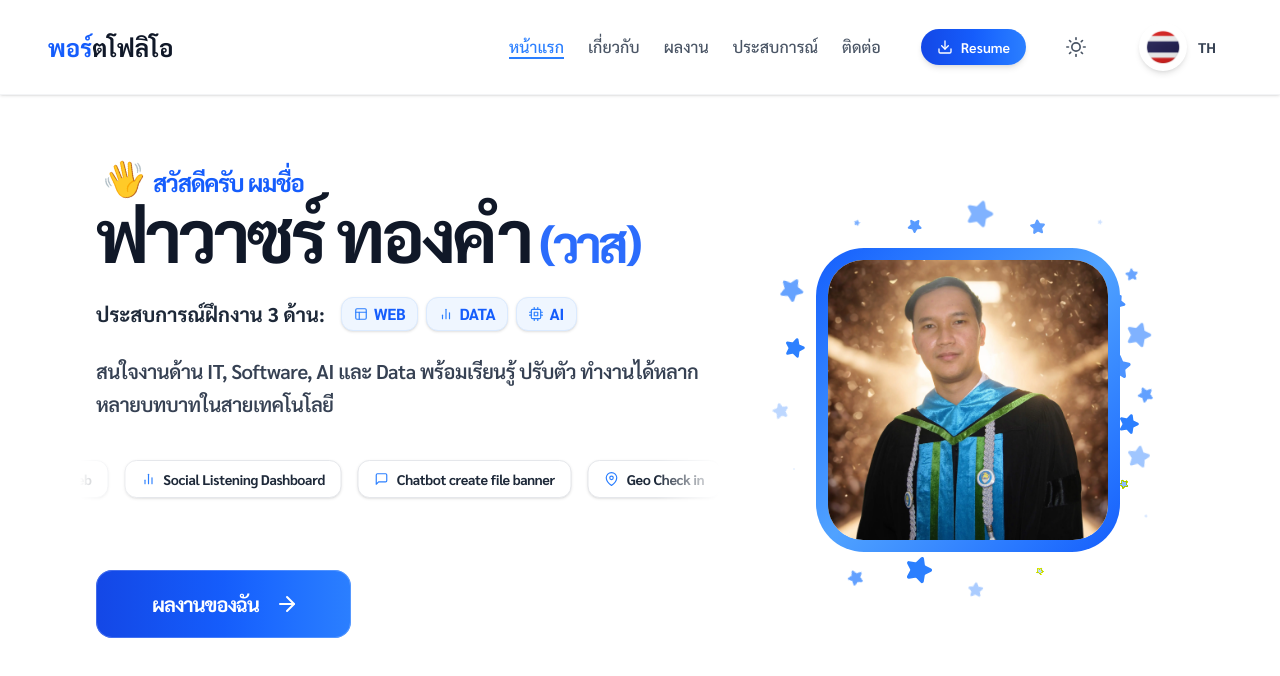
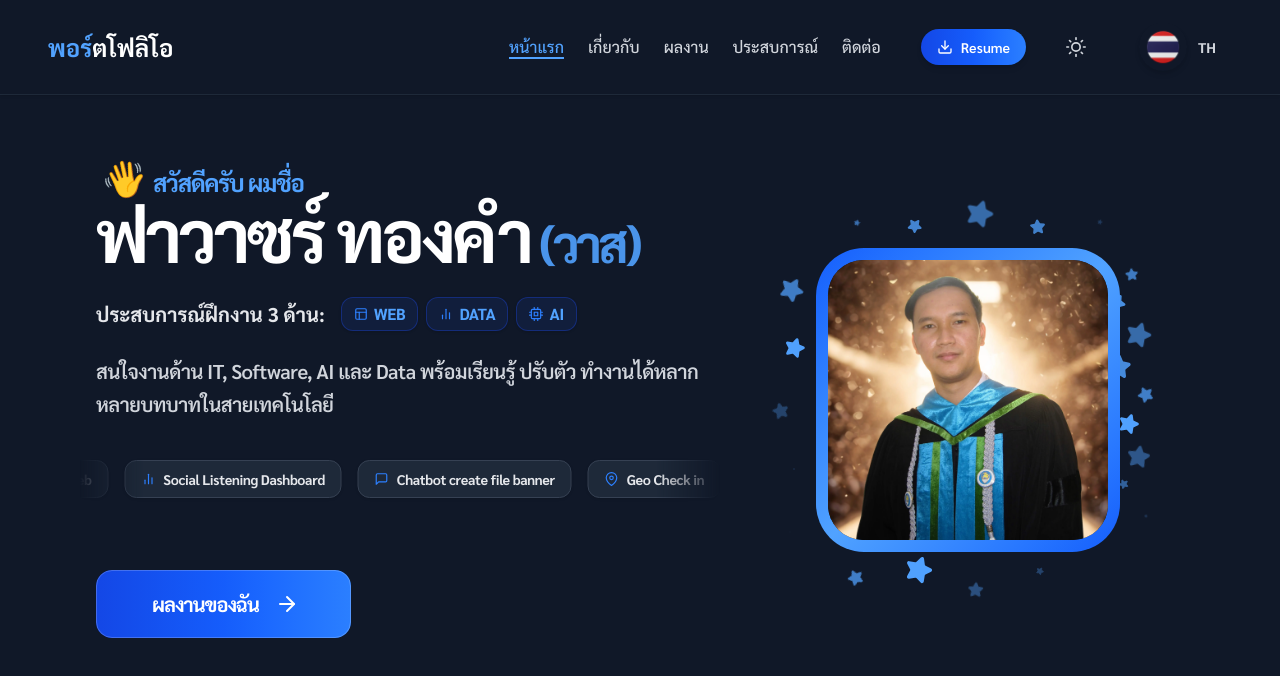
Before and after one commit to Fawas1997/Portfolio, a React (Vite) app: page / in a window 1280 px wide. Shown: the top 676 px of the page. Built offline with nearby package versions, Linux system fonts and the light colour scheme.

Commit message:
Fix: dark mode not working - add Tailwind v4 custom-variant for class-based dark mode

```diff
--- a/index.css
+++ b/index.css
@@ -1,4 +1,7 @@
 @import "tailwindcss";
+
+/* Tailwind v4: dark mode ใช้ class strategy (ดูจาก class .dark บน <html>) */
+@custom-variant dark (&:where(.dark, .dark *));
 
 /* ====== Base Styles ====== */
 html, body {
```
